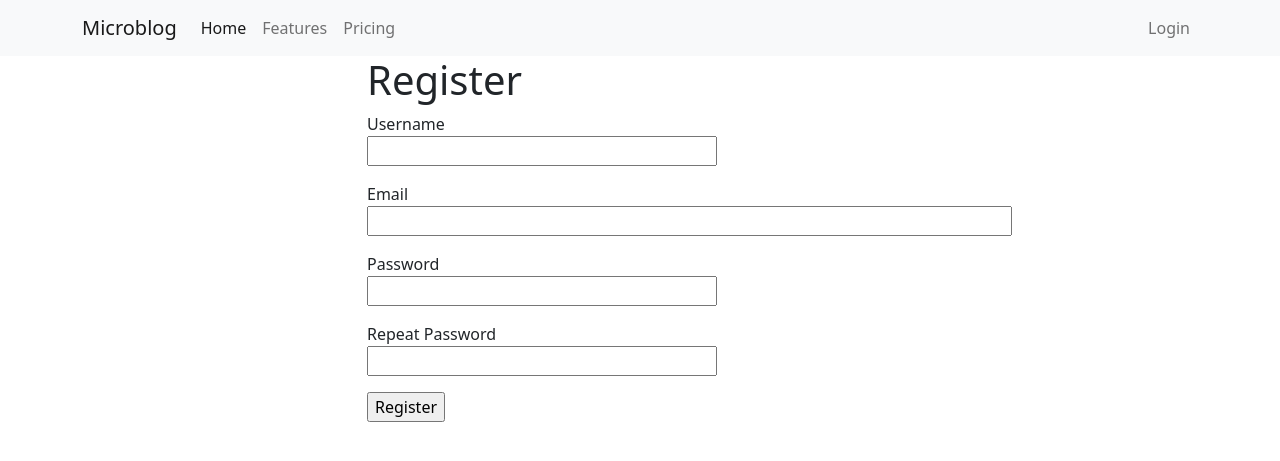
After one commit to TareqMonwer/flask-microblog, a Flask app: page /register in a window 1280 px wide. The commit adds this page. Shown: the top 461 px of the page. Run offline with Flask 2, Linux system fonts and the light colour scheme.

Commit message:
:zap: complete registration process.

```diff
--- a/app/forms.py
+++ b/app/forms.py
@@ -1,6 +1,7 @@
 from flask_wtf import FlaskForm
 from wtforms import StringField, BooleanField, SubmitField, PasswordField
-from wtforms.validators import DataRequired
+from wtforms.validators import DataRequired, ValidationError, Email, EqualTo
+from app.models import User
 
 
 class LoginForm(FlaskForm):
@@ -8,3 +9,22 @@ class LoginForm(FlaskForm):
     password = PasswordField('Password', validators=[DataRequired(), ])
     remember_me = BooleanField('Remember me')
     submit = SubmitField('Sign in')
+
+
+class RegistrationForm(FlaskForm):
+    username = StringField('Username', validators=[DataRequired(), ])
+    email = StringField('Email', validators=[DataRequired(), Email()])
+    password = PasswordField('Password', validators=[DataRequired(), ])
+    password2 = PasswordField('Repeat Password', validators=[DataRequired(), EqualTo('password')])
+    remember_me = BooleanField('Remember me')
+    submit = SubmitField('Register')
+
+    def validate_username(self, username):
+        user = User.query.filter_by(username=username.data).first()
+        if user is not None:
+            raise ValidationError('Please, use a different username!')
+
+    def validate_email(self, email):
+        user = User.query.filter_by(email=email.data).first()
+        if user is not None:
+            raise ValidationError('Please, use a different email!')
--- a/app/routes.py
+++ b/app/routes.py
@@ -1,8 +1,8 @@
 from flask_login import current_user, login_user, logout_user, login_required
 from werkzeug.urls import url_parse
 from flask import render_template, flash, redirect, url_for, request
-from app import app
-from app.forms import LoginForm
+from app import app, db
+from app.forms import LoginForm, RegistrationForm
 from app.models import User
 
 
@@ -15,6 +15,22 @@ def index():
         'posts': current_user.posts
     }
     return render_template('index.html', **context)
+
+
+@app.route('/register', methods=['GET', 'POST'])
+def register():
+    if current_user.is_authenticated:
+        return redirect(url_for('index'))
+    form = RegistrationForm()
+    if form.validate_on_submit():
+        user = User(username=form.username.data, email=form.email.data)
+        user.set_password(form.password.data)
+        db.session.add(user)
+        db.session.commit()
+        flash('Congratulations, you are now a registered user!')
+        return redirect(url_for('login'))
+    context = {'title': 'Create Account', 'form': form}
+    return render_template('registration.html', **context)
 
 
 @app.route('/login', methods=['GET', 'POST'])
--- a/app/templates/login.html
+++ b/app/templates/login.html
@@ -31,6 +31,7 @@
                 <div>
                     {{ form.submit(class="btn btn-primary") }}
                 </div>
+                <p>New User? <a href="{{ url_for('register') }}">Click to Register!</a></p>
             </form>
         </div>
     </div>
--- /dev/null
+++ b/app/templates/registration.html
@@ -0,0 +1,42 @@
+{% extends "base.html" %}
+{% block main %}
+    <div class="container">
+        <div class="row justify-content-center">
+            <div class="col-6">
+                <h1>Register</h1>
+                <form action="" method="post">
+                    {{ form.hidden_tag() }}
+                    <p>
+                        {{ form.username.label }}<br>
+                        {{ form.username(size=32) }}<br>
+                        {% for error in form.username.errors %}
+                            <span style="color: red;">[{{ error }}]</span>
+                        {% endfor %}
+                    </p>
+                    <p>
+                        {{ form.email.label }}<br>
+                        {{ form.email(size=64) }}<br>
+                        {% for error in form.email.errors %}
+                            <span style="color: red;">[{{ error }}]</span>
+                        {% endfor %}
+                    </p>
+                    <p>
+                        {{ form.password.label }}<br>
+                        {{ form.password(size=32) }}<br>
+                        {% for error in form.password.errors %}
+                            <span style="color: red;">[{{ error }}]</span>
+                        {% endfor %}
+                    </p>
+                    <p>
+                        {{ form.password2.label }}<br>
+                        {{ form.password2(size=32) }}<br>
+                        {% for error in form.password2.errors %}
+                            <span style="color: red;">[{{ error }}]</span>
+                        {% endfor %}
+                    </p>
+                    <p>{{ form.submit() }}</p>
+                </form>
+            </div>
+        </div>
+    </div>
+{% endblock %}
```
Also changed, not shown: mirco_blog.db.
